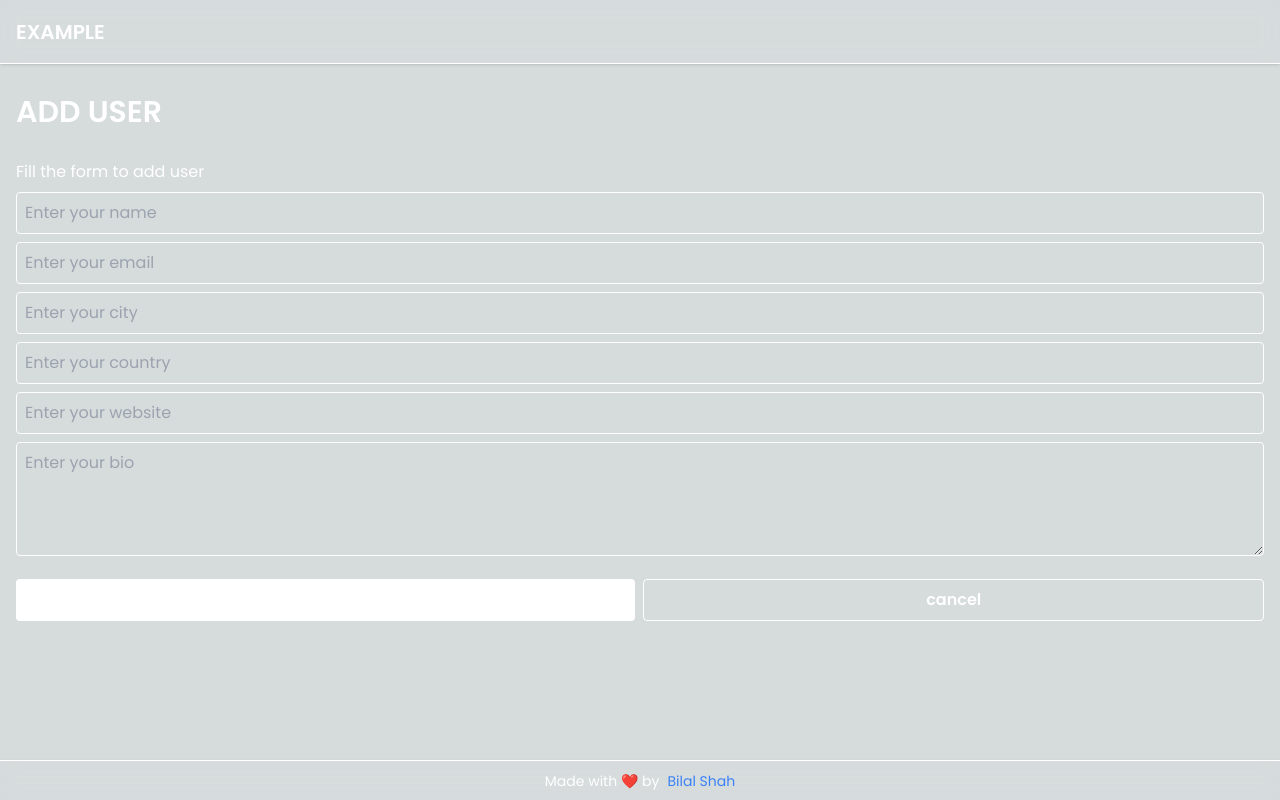
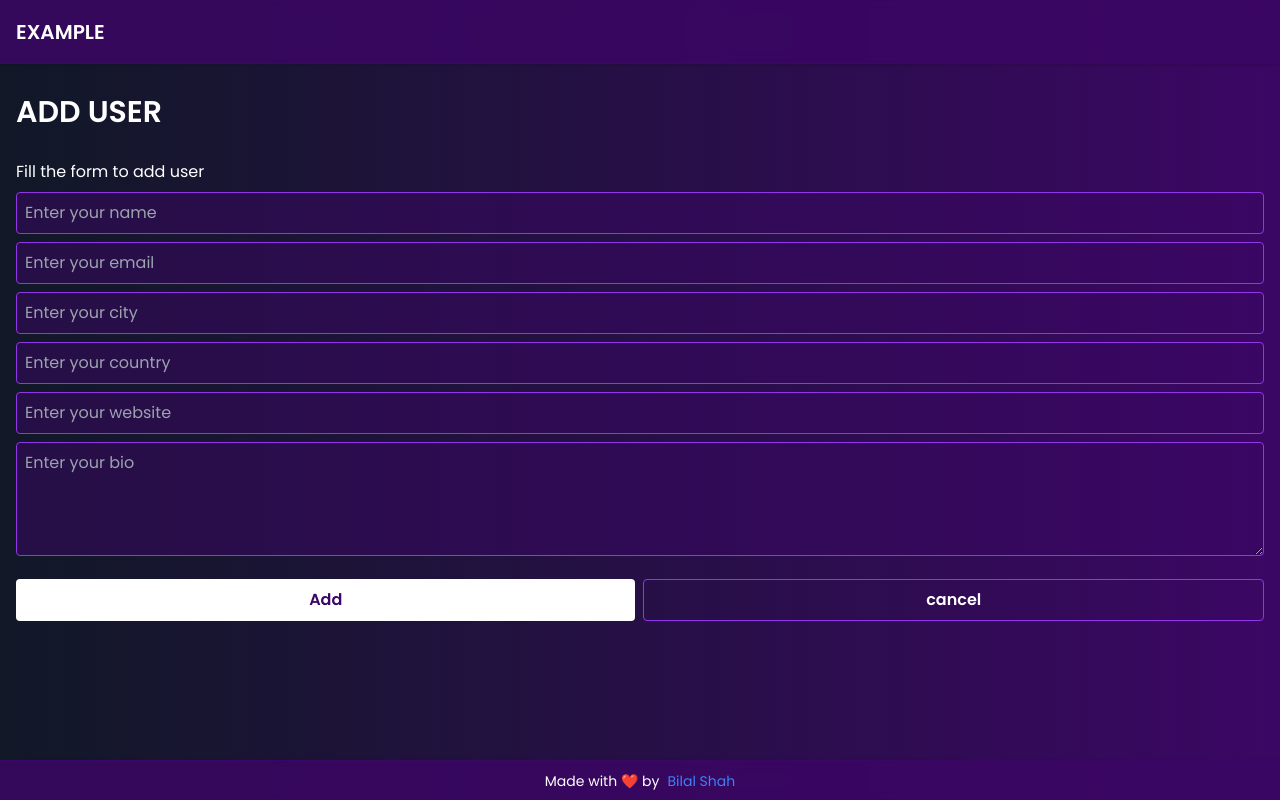
Before and after one commit to bilalshahdev/ReduxToolKit-Nextjs14, a Next.js app: page /users/add in a window 1280 px wide. Built offline with nearby package versions, Linux system fonts and the light colour scheme.

Commit message:
fixed bugs

```diff
--- a/src/app/layout.tsx
+++ b/src/app/layout.tsx
@@ -22,7 +22,7 @@ export default function RootLayout({
   return (
     <html lang="en">
       <body
-        className={`${poppins.className}   bg-gradient-to-r from-gray-900 to-primary text-white`}
+        className={`${poppins.className}   bg-gradient-to-r from-gray-900 to-purple-950 text-white`}
       >
         <ReduxProvider>
           <main>{children}</main>
--- a/src/app/users/[id]/page.tsx
+++ b/src/app/users/[id]/page.tsx
@@ -62,7 +62,7 @@ export default function UserDetailsPage({ params }: any) {
         <Container>
           <div className="flex flex-col w-full md:max-w-md mx-auto">
             <div className="flex flex-col md:flex-row items-center justify-center gap-4 my-8">
-              <div className="flex items-center justify-center w-20 h-20 md:w-28 md:h-28 rounded-full bg-white text-primary text-5xl md:text-[4rem] font-bold">
+              <div className="flex items-center justify-center w-20 h-20 md:w-28 md:h-28 rounded-full bg-white text-purple-950 text-5xl md:text-[4rem] font-bold">
                 {user.name[0]}
               </div>
               <div className="flex flex-col items-center md:items-start">
--- a/src/components/Confirmation.tsx
+++ b/src/components/Confirmation.tsx
@@ -13,7 +13,7 @@ const Confirmation = () => {
   return (
     <>
       {confirmation.isOpen && (
-        <div className="w-full h-12 bg-white text-primary">
+        <div className="w-full h-12 bg-white text-purple-950">
           <div className="h-full flex items-center justify-start px-4">
             {confirmation.message}
           </div>
--- a/src/components/Container.tsx
+++ b/src/components/Container.tsx
@@ -19,7 +19,7 @@ const Container = ({
             {add && (
               <Link
                 href={"/users/add"}
-                className="text-sm font-semibold ml-auto px-4 py-2 bg-white hover:bg-white/80 transition-colors text-primary rounded"
+                className="text-sm font-semibold ml-auto px-4 py-2 bg-white hover:bg-white/80 transition-colors text-purple-950 rounded"
               >
                 Add user
               </Link>
--- a/src/components/Footer.tsx
+++ b/src/components/Footer.tsx
@@ -2,7 +2,7 @@ import Link from "next/link";
 
 const Footer = () => {
   return (
-    <footer className="h-10 w-full bg-primary/85 backdrop-blur shadow border-t border-primary">
+    <footer className="h-10 w-full bg-purple-950/85 backdrop-blur shadow border-t border-purple-950">
       <p className="text-sm flex items-center justify-center gap-2 h-full">
         Made with ❤️ by
         <Link
--- a/src/components/Form.tsx
+++ b/src/components/Form.tsx
@@ -46,7 +46,7 @@ const Form: FC<Form> = ({ data, submitData }) => {
           type="text"
           name="name"
           placeholder="Enter your name"
-          className="w-full rounded bg-primary/50 text-white border border-secondary p-2"
+          className="w-full rounded bg-purple-950/50 text-white border border-purple-600 p-2"
           value={userFormData?.name}
           onChange={handleChange}
           required
@@ -55,7 +55,7 @@ const Form: FC<Form> = ({ data, submitData }) => {
           type="email"
           name="email"
           placeholder="Enter your email"
-          className="w-full rounded bg-primary/50 text-white border border-secondary p-2"
+          className="w-full rounded bg-purple-950/50 text-white border border-purple-600 p-2"
           value={userFormData?.email}
           onChange={handleChange}
           required
@@ -65,7 +65,7 @@ const Form: FC<Form> = ({ data, submitData }) => {
           type="text"
           name="city"
           placeholder="Enter your city"
-          className="w-full rounded bg-primary/50 text-white border border-secondary p-2"
+          className="w-full rounded bg-purple-950/50 text-white border border-purple-600 p-2"
           value={userFormData?.city}
           onChange={handleChange}
           required
@@ -74,7 +74,7 @@ const Form: FC<Form> = ({ data, submitData }) => {
           type="text"
           name="country"
           placeholder="Enter your country"
-          className="w-full rounded bg-primary/50 text-white border border-secondary p-2"
+          className="w-full rounded bg-purple-950/50 text-white border border-purple-600 p-2"
           value={userFormData?.country}
           onChange={handleChange}
           required
@@ -83,7 +83,7 @@ const Form: FC<Form> = ({ data, submitData }) => {
           type="text"
           name="website"
           placeholder="Enter your website"
-          className="w-full rounded bg-primary/50 text-white border border-secondary p-2"
+          className="w-full rounded bg-purple-950/50 text-white border border-purple-600 p-2"
           value={userFormData?.website}
           onChange={handleChange}
         />
@@ -91,7 +91,7 @@ const Form: FC<Form> = ({ data, submitData }) => {
           rows={4}
           name="bio"
           placeholder="Enter your bio"
-          className="w-full rounded bg-primary/50 text-white border border-secondary p-2"
+          className="w-full rounded bg-purple-950/50 text-white border border-purple-600 p-2"
           value={userFormData?.bio}
           onChange={handleChange}
           required
@@ -100,12 +100,12 @@ const Form: FC<Form> = ({ data, submitData }) => {
           <input
             type="submit"
             value={data ? "Update" : "Add"}
-            className="w-full rounded font-semibold bg-white hover:bg-white/80 transition-colors text-primary p-2 cursor-pointer"
+            className="w-full rounded font-semibold bg-white hover:bg-white/80 transition-colors text-purple-950 p-2 cursor-pointer"
           />
           <input
             type="button"
             value={"cancel"}
-            className="w-full rounded font-semibold bg-transparent transition-colors p-2 text-center text-white hover:text-secondary hover:bg-white/80 hover:border-transparent  border border-secondary cursor-pointer"
+            className="w-full rounded font-semibold bg-transparent transition-colors p-2 text-center text-white hover:text-purple-600 hover:bg-white/80 hover:border-transparent  border border-purple-600 cursor-pointer"
             onClick={() => router.back()}
           />
         </div>
--- a/src/components/Navbar.tsx
+++ b/src/components/Navbar.tsx
@@ -2,7 +2,7 @@ import Link from "next/link";
 
 const Navbar = () => {
   return (
-    <nav className="sticky top-0 z-10 h-16 w-full bg-primary/85 backdrop-blur shadow border-b border-primary">
+    <nav className="sticky top-0 z-10 h-16 w-full bg-purple-950/85 backdrop-blur shadow border-b border-purple-950">
       <div className="max-w-screen-xl mx-auto h-full flex items-center px-4">
         <Link href="/">
           <h2 className="text-xl font-semibold uppercase">Example</h2>
```
